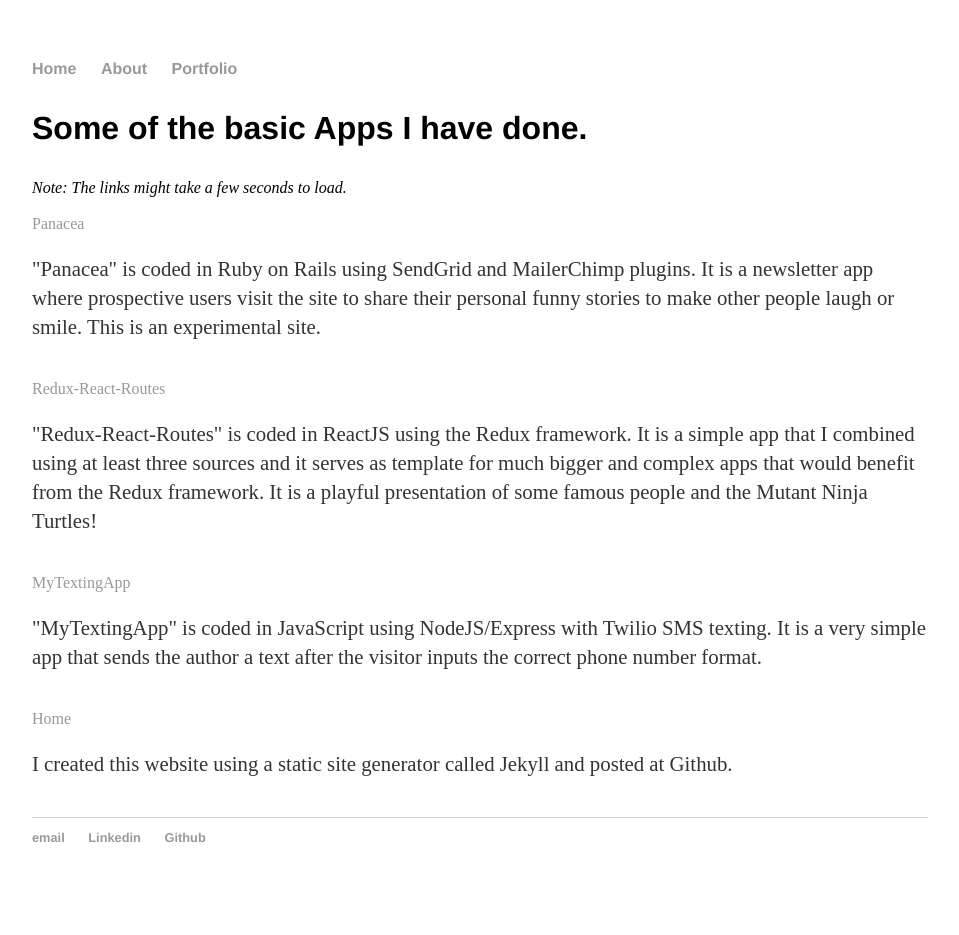
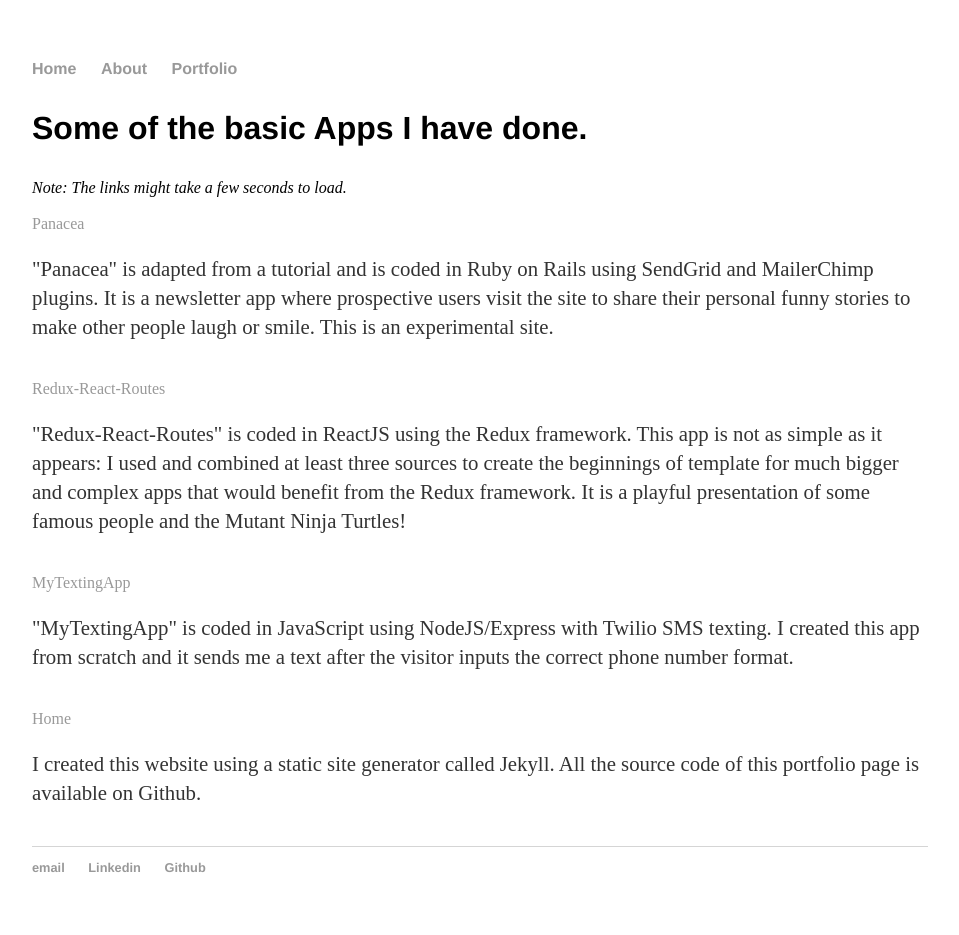
Before and after one commit to rodstaff/rodstaff.github.io, a Jekyll site: the page built from portfolio/index.html, in a window 1280 px wide. Shown: the whole page, without its empty margins (160-1119 px from the left). Built offline with Jekyll 4.4.1, drawn with Linux system fonts in a browser that asks for light colours; before the commit the page ends 905 px from its top, so only the background shows below that.

Commit message:
updated about, portfolio index.html

```diff
--- a/index.html
+++ b/index.html
@@ -10,4 +10,3 @@ title: Home
 <!--         <a href="/about">Read more about my life...</a> -->
 
 </div><!-- /.blurb -->
-Contact GitHub API Training Shop Blog About
--- a/portfolio/index.html
+++ b/portfolio/index.html
@@ -8,17 +8,17 @@ title: Portfolio
 
 	     <a href="https://appnewsletter.herokuapp.com/" target="_blank">Panacea</a>
 
-	     <p>"Panacea" is coded in Ruby on Rails using SendGrid and MailerChimp plugins.  It is a newsletter app where prospective users visit the site to share their personal funny stories to make other people laugh or smile.  This is an experimental site.</p><br/>
+	     <p>"Panacea" is adapted from a tutorial and is coded in Ruby on Rails using SendGrid and MailerChimp plugins.  It is a newsletter app where prospective users visit the site to share their personal funny stories to make other people laugh or smile.  This is an experimental site.</p><br/>
 
          <a href="">Redux-React-Routes</a>
 
-         <p>"Redux-React-Routes" is coded in ReactJS using the Redux framework.  It is a simple app that I combined using at least three sources and it serves as template for much bigger and complex apps that would benefit from the Redux framework.  It is a playful presentation of some famous people and the Mutant Ninja Turtles!</p><br/>
+         <p>"Redux-React-Routes" is coded in ReactJS using the Redux framework.  This app is not as simple as it appears:  I used and combined at least three sources to create the beginnings of template for much bigger and complex apps that would benefit from the Redux framework.  It is a playful presentation of some famous people and the Mutant Ninja Turtles!</p><br/>
 
 	     <a href="https://mytextingapp.herokuapp.com/" target="_blank">MyTextingApp</a>
 
-	     <p>"MyTextingApp" is coded in JavaScript using NodeJS/Express with Twilio SMS texting.  It is a very simple app that sends the author a text after the visitor inputs the correct phone number format.</p><br/>
+	     <p>"MyTextingApp" is coded in JavaScript using NodeJS/Express with Twilio SMS texting.  I created this app from scratch and it sends me a text after the visitor inputs the correct phone number format.</p><br/>
 
 	     <a href="/">Home</a>
 
-	     <p>I created this website using a static site generator called Jekyll and posted at Github.</p><br/>
+	     <p>I created this website using a static site generator called Jekyll.  All the source code of this portfolio page is available on Github.</p><br/>
 </div>
```
Also changed, not shown: about/index.html (+14 -8 lines).
